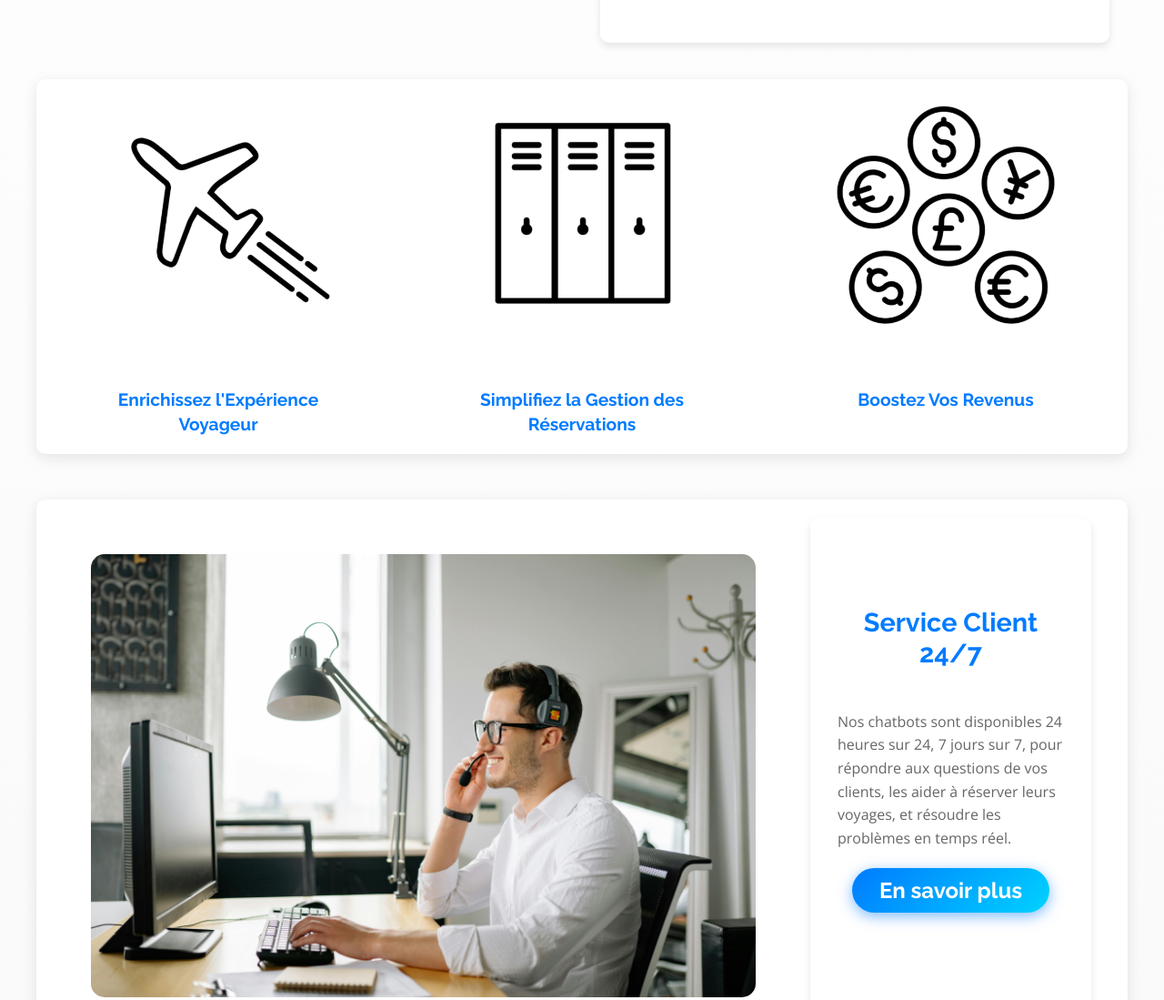
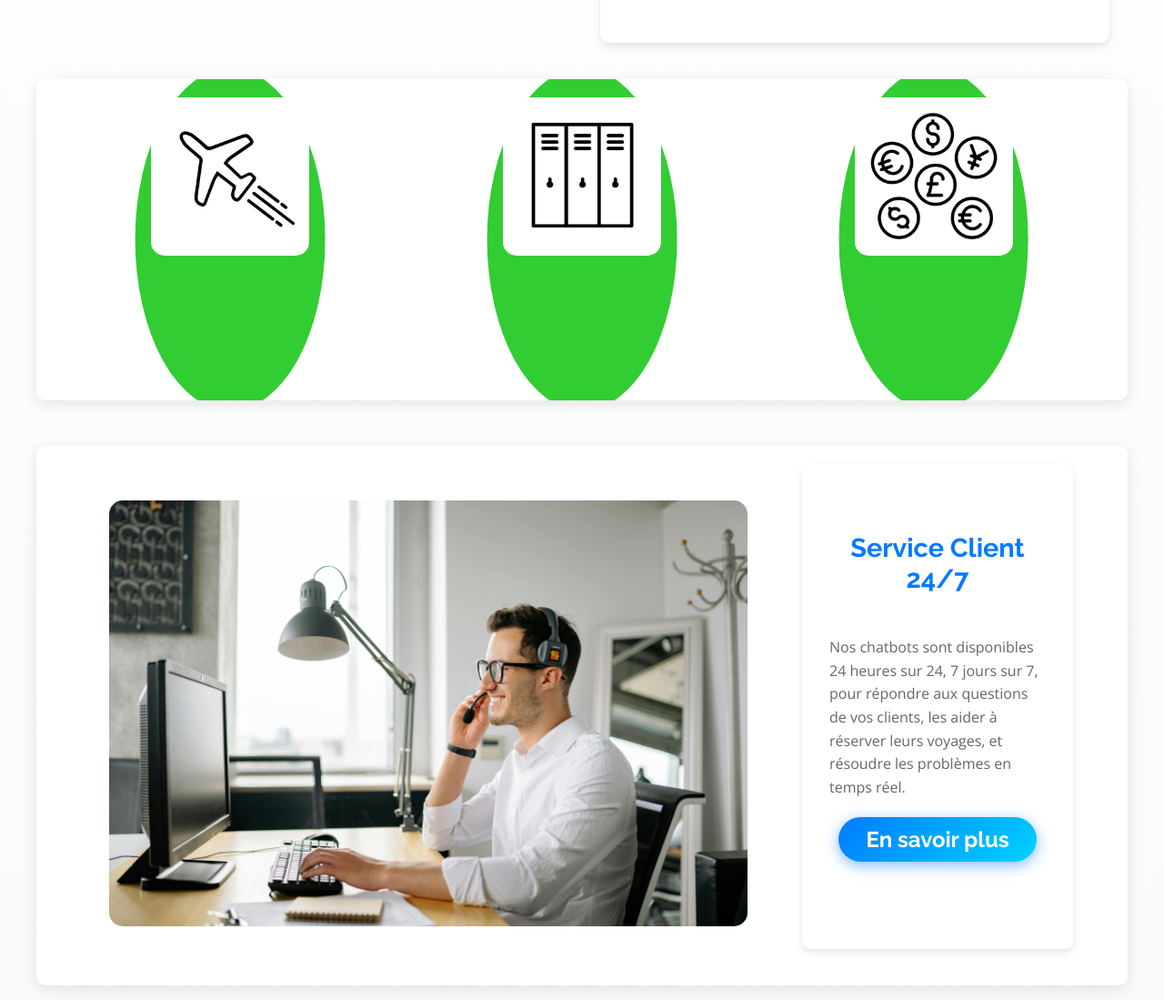
Before and after one commit to Xprriacst/thetravelbot, a plain HTML site: page lp.html in a window 1280 px wide. Shown: the part 625-1724 px from the top of the page at 91% size. Drawn offline with nearby package versions, Linux system fonts and the light colour scheme.

Commit message:
Update lp.html

```diff
--- a/lp.html
+++ b/lp.html
@@ -127,6 +127,8 @@
             overflow: hidden;
             margin-bottom: 30px;
             margin-top: 20px;
+            padding: 20px;
+            position: relative;
         }
 
         .bandeau.vertical {
@@ -143,9 +145,10 @@
         }
 
         .image-item {
-            width: 25%;
+            width: 20%;
             text-align: center;
             margin: 0 10px;
+            position: relative;
         }
 
         .image-item img {
@@ -153,6 +156,21 @@
             height: auto;
             border-radius: 15px;
             margin-bottom: 15px;
+            position: relative;
+            z-index: 2;
+        }
+
+        .image-item::before {
+            content: '';
+            position: absolute;
+            top: 50%;
+            left: 50%;
+            width: 120%;
+            height: 120%;
+            background-color: #32CD32; /* Green color */
+            border-radius: 50%;
+            transform: translate(-50%, -50%);
+            z-index: 1;
         }
 
         .image-caption {
@@ -251,6 +269,39 @@
 
             .text-container {
                 margin-top: 0;
+            }
+
+            .image-item {
+                width: 15%;
+            }
+
+            .text-container.bandeau-content {
+                max-width: 40%;
+            }
+
+            .bandeau.horizontal {
+                flex-direction: row;
+                padding: 20px 40px;
+            }
+        }
+
+        @media (max-width: 767px) {
+            .text-container, .bandeau-content {
+                padding: 20px;
+            }
+
+            .bandeau.horizontal {
+                flex-direction: column;
+                align-items: center;
+            }
+
+            .bandeau-content {
+                max-width: 90%;
+                margin-top: 20px;
+            }
+
+            .image-item {
+                width: 40%;
             }
         }
     </style>
```
